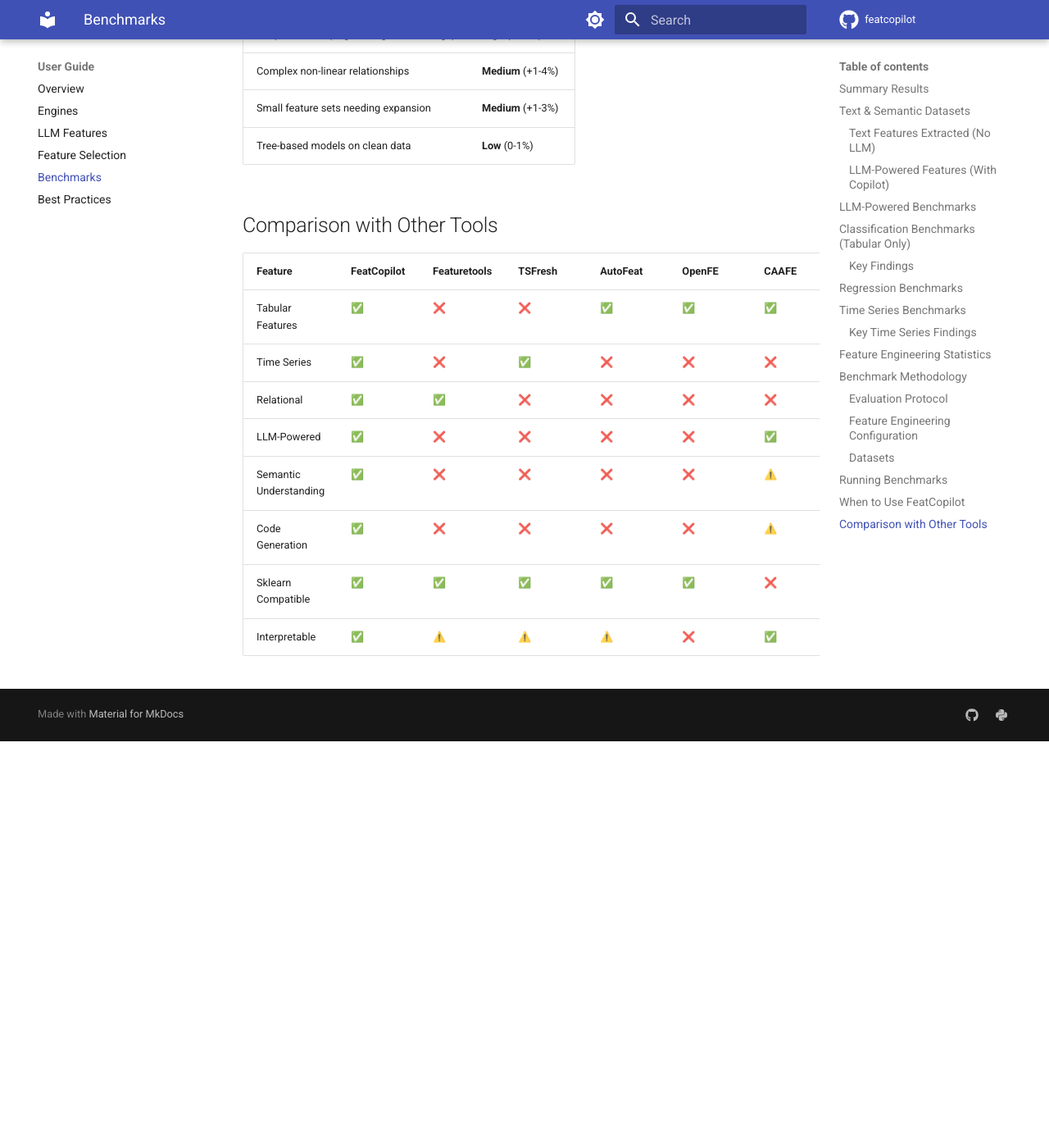
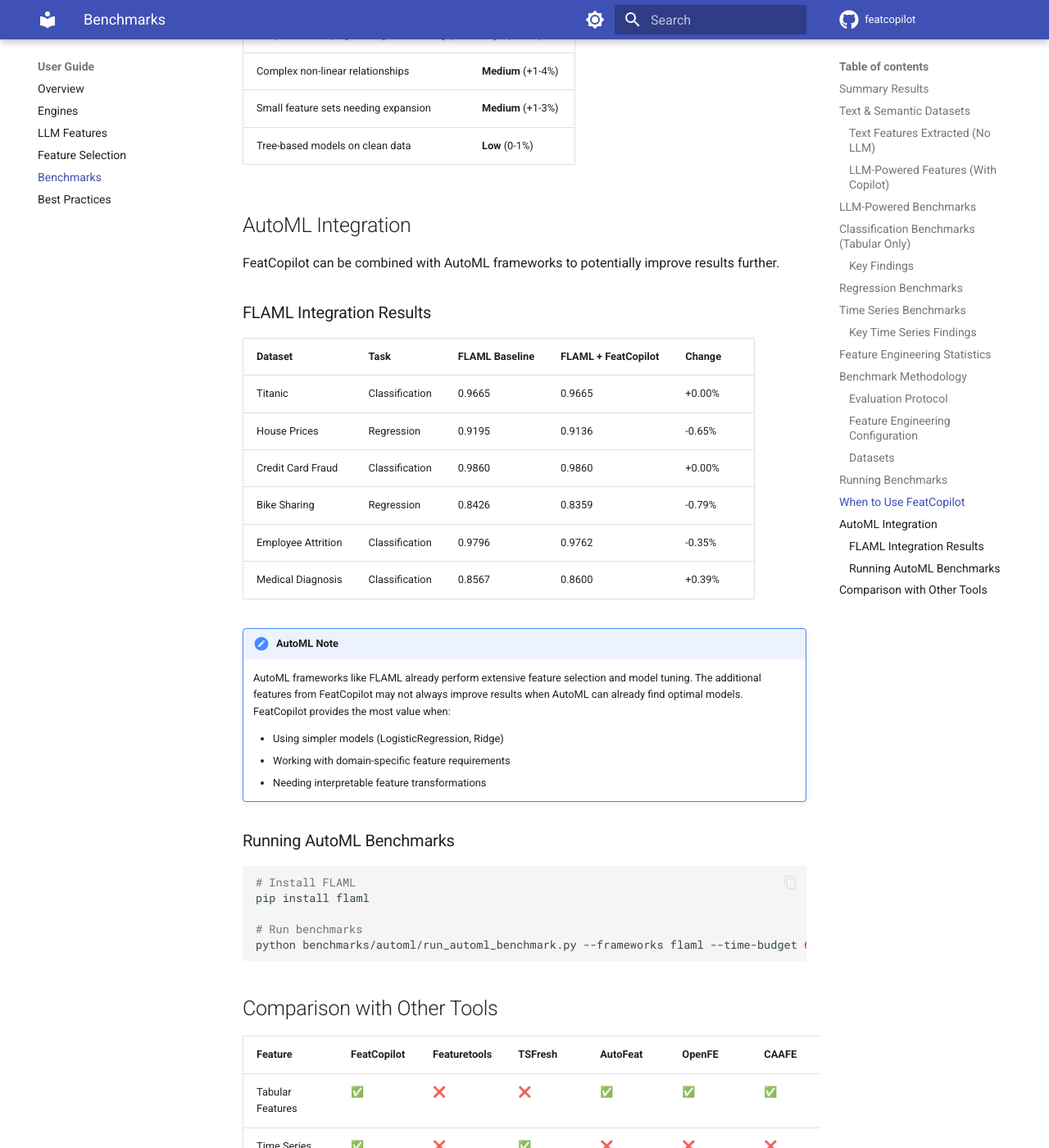
Before and after one commit to thinkall/featcopilot, an MkDocs documentation site: the page built from docs/user-guide/benchmarks.md, in a window 1280 px wide and 1400 px high, scrolled down 7348 px. Shown: the whole window at 82% size. Built offline with MkDocs 1.6.1 and Material for MkDocs 9.7.7, drawn with Linux system fonts in a browser that asks for light colours; comment, search, counter and statistics services are not loaded; before the commit the page ends 8252 px from its top, so only the background shows below that.

Commit message:
benchmark: run AutoML benchmarks and update docs with results

````diff
--- a/docs/user-guide/benchmarks.md
+++ b/docs/user-guide/benchmarks.md
@@ -282,6 +282,40 @@
 | Small feature sets needing expansion | **Medium** (+1-3%) |
 | Tree-based models on clean data | **Low** (0-1%) |
 
+## AutoML Integration
+
+FeatCopilot can be combined with AutoML frameworks to potentially improve results further.
+
+### FLAML Integration Results
+
+| Dataset | Task | FLAML Baseline | FLAML + FeatCopilot | Change |
+|---------|------|----------------|---------------------|--------|
+| Titanic | Classification | 0.9665 | 0.9665 | +0.00% |
+| House Prices | Regression | 0.9195 | 0.9136 | -0.65% |
+| Credit Card Fraud | Classification | 0.9860 | 0.9860 | +0.00% |
+| Bike Sharing | Regression | 0.8426 | 0.8359 | -0.79% |
+| Employee Attrition | Classification | 0.9796 | 0.9762 | -0.35% |
+| Medical Diagnosis | Classification | 0.8567 | 0.8600 | +0.39% |
+
+!!! note "AutoML Note"
+    AutoML frameworks like FLAML already perform extensive feature selection and model tuning.
+    The additional features from FeatCopilot may not always improve results when AutoML
+    can already find optimal models. FeatCopilot provides the most value when:
+
+    - Using simpler models (LogisticRegression, Ridge)
+    - Working with domain-specific feature requirements
+    - Needing interpretable feature transformations
+
+### Running AutoML Benchmarks
+
+```bash
+# Install FLAML
+pip install flaml
+
+# Run benchmarks
+python benchmarks/automl/run_automl_benchmark.py --frameworks flaml --time-budget 60
+```
+
 ## Comparison with Other Tools
 
 | Feature | FeatCopilot | Featuretools | TSFresh | AutoFeat | OpenFE | CAAFE |
````
Also changed, not shown: benchmarks/automl/AUTOML_BENCHMARK_REPORT.md (added, +38 -0 lines), 1 other file.
